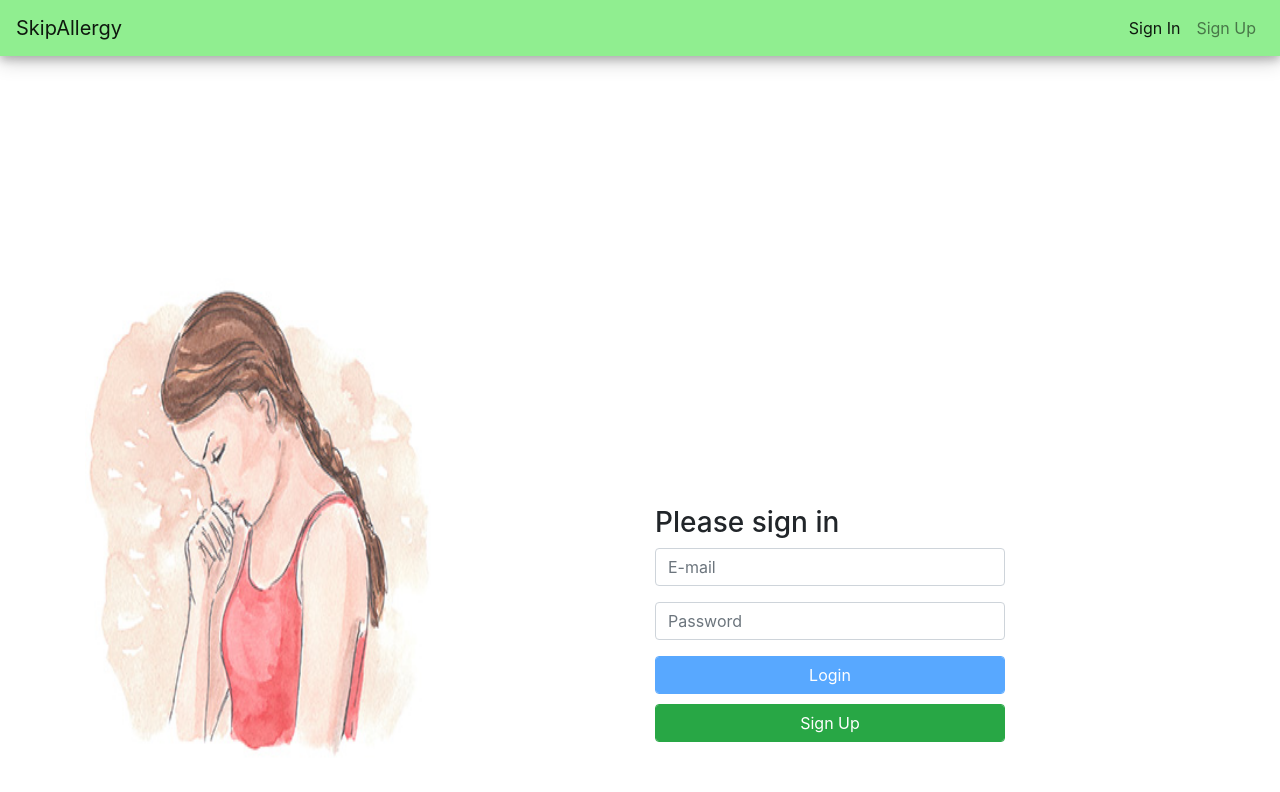
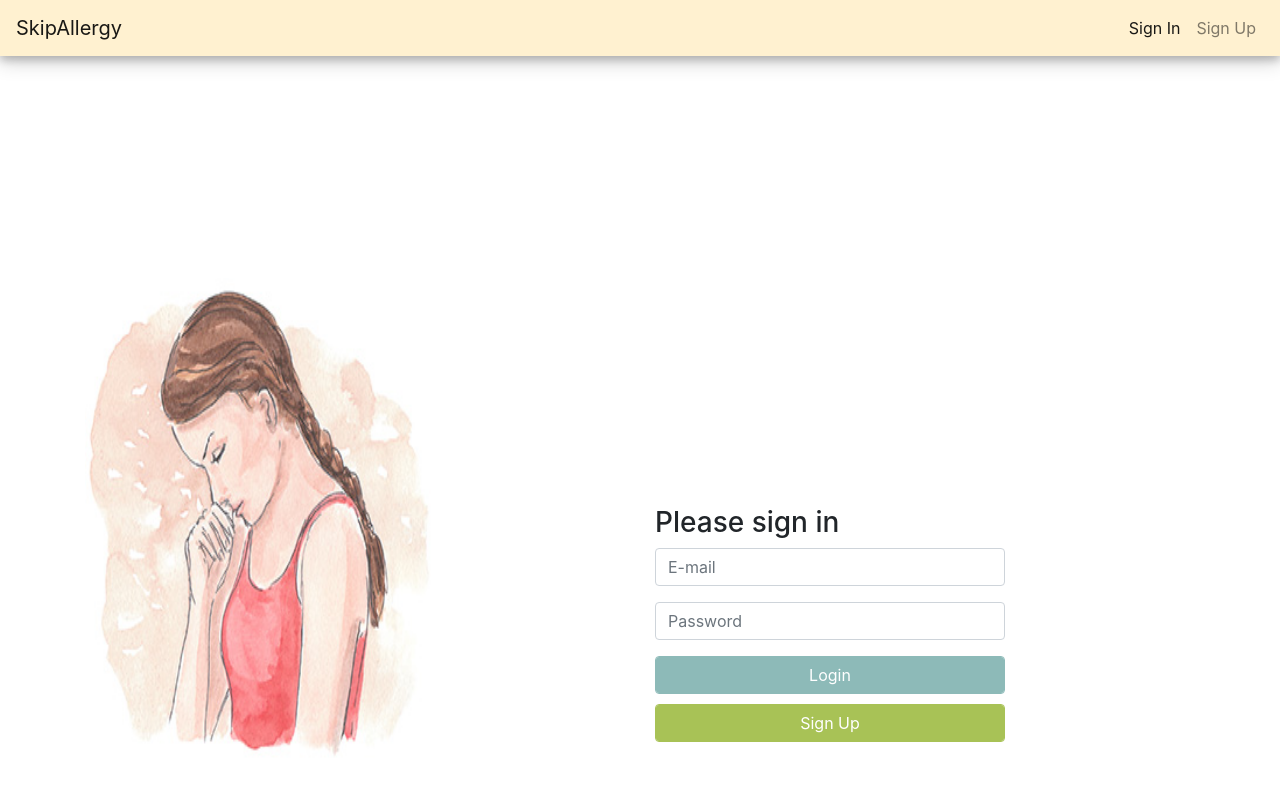
Before and after one commit to Aquaryus01/FiiCode, an Angular app in the folder Frontend/: page /sign-in in a window 1280 px wide. Shown: the top 792 px of the page. Built offline with nearby package versions, Linux system fonts and the light colour scheme.

Commit message:
Color Palettes

```diff
--- a/Frontend/src/app/_modules/authenticate/navbar/navbar.component.html
+++ b/Frontend/src/app/_modules/authenticate/navbar/navbar.component.html
@@ -1,4 +1,4 @@
-<nav class="navbar navbar-expand-lg navbar-light box-shadow" style="background-color: rgb(144,238,144)">
+<nav class="navbar navbar-expand-lg navbar-light box-shadow bg_yellow" >
     <a class="navbar-brand" href="#">SkipAllergy</a>
     <button class="navbar-toggler" type="button" data-toggle="collapse" data-target="#navbarNavDropdown" aria-controls="navbarNavDropdown" aria-expanded="false" aria-label="Toggle navigation">
       <span class="navbar-toggler-icon"></span>
--- a/Frontend/src/app/_modules/authenticate/sign-in/sign-in.component.html
+++ b/Frontend/src/app/_modules/authenticate/sign-in/sign-in.component.html
@@ -19,10 +19,12 @@
                      <div class="form-group">
                         <input class="form-control"  formControlName="password" placeholder="Password" name="password" type="password" value="">
                      </div>
-                     <button class="btn btn-primary form-control" [disabled]='!rForm.valid'>Login</button>
+                     <button class="btn btn-blue form-control" [disabled]='!rForm.valid'>Login</button>
+
                   </fieldset>
 
-                  <button routerLink="/sign-up" class="btn btn-success form-control" style="margin-top: 3%">Sign Up</button>
+                  <button routerLink="/sign-up" class="btn btn-green form-control" style="margin-top: 3%">Sign Up</button>
+
                </form>
               <br>
               <div class="alert alert-danger space" *ngIf="no_auth && !rForm.controls['email'].dirty">
--- a/Frontend/src/app/_modules/authenticate/sign-up/sign-up.component.html
+++ b/Frontend/src/app/_modules/authenticate/sign-up/sign-up.component.html
@@ -32,10 +32,10 @@
                      <div class="form-group">
                         <input class="form-control"  formControlName="password" placeholder="Password" name="password" type="password" value="">
                      </div>
-                     <button class="btn btn-primary form-control" [disabled]='!rForm.valid'>Register</button>
+                     <button class="btn btn-blue form-control" [disabled]='!rForm.valid'>Register</button>
                   </fieldset>
 
-                  <button routerLink="/sign-in" class="btn btn-danger form-control" style="margin-top: 3%">Back to log in</button>
+                  <button routerLink="/sign-in" class="btn btn-red form-control" style="margin-top: 3%">Back to log in</button>
                </form>
               <br>
               <div class="alert alert-danger space" *ngIf="no_auth && !rForm.controls['email'].dirty">
--- a/Frontend/src/styles.css
+++ b/Frontend/src/styles.css
@@ -1 +1,43 @@
 /* You can add global styles to this file, and also import other style files */
+.bg_yellow{
+    background-color: #fff1d0;
+}
+
+.btn-red {
+    color: #fff;
+    background-color: #d43838;
+    border-color: #d43838;
+}
+
+.btn-blue {
+    color: #fff;
+    background-color: #1d7874;
+    border-color: #1d7874;
+}
+
+.btn-green {
+    color: #fff;
+    background-color: #a8c256;
+    border-color: #a8c256;
+}
+
+.btn-red:disabled {
+    color: #fff;
+    background-color: #d43838;
+    border-color: #d43838;
+    opacity: 50%;
+}
+
+.btn-blue:disabled {
+    color: #fff;
+    background-color: #1d7874;
+    border-color: #1d7874;
+    opacity: 50%;
+}
+
+.btn-green:disabled {
+    color: #fff;
+    background-color: #a8c256;
+    border-color: #a8c256;
+    opacity: 50%;
+}
```
